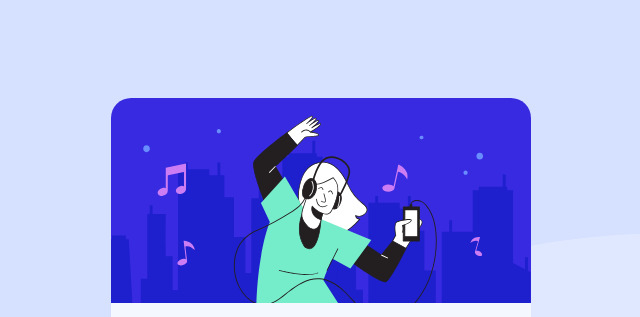
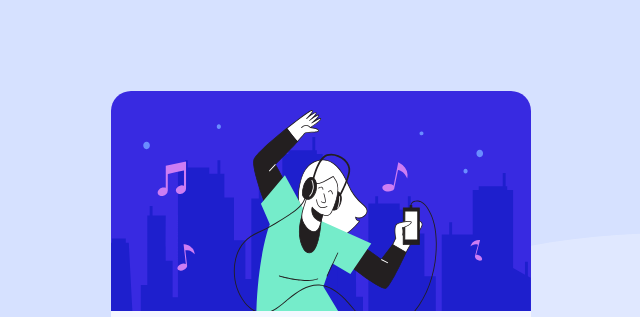
Before and after one commit to V-Matheus/desafios, a plain HTML site: page Componente de sumário/componente de sumário/index.html in a window 1280 px wide. Shown: the top 317 px of the page, without its empty margins (319-959 px from the left). Drawn offline with Linux system fonts and the light colour scheme.

Commit message:
Update index.html

```diff
--- a/Componente de sumário/componente de sumário/index.html
+++ b/Componente de sumário/componente de sumário/index.html
@@ -16,7 +16,7 @@
     <div id="container-bg">
       <div class="background">
         <div class="conteudo-geral">
-          <img src="/order-summary-component-main/images/illustration-hero.svg" alt="">
+          <img src="/order-summary-component-main/images/illustration-hero.svg" height="220" width="450" alt="">
           <div class="conteudo">
             <div class="conteudo-texto">
               <h1>Order Summary</h1>
```
